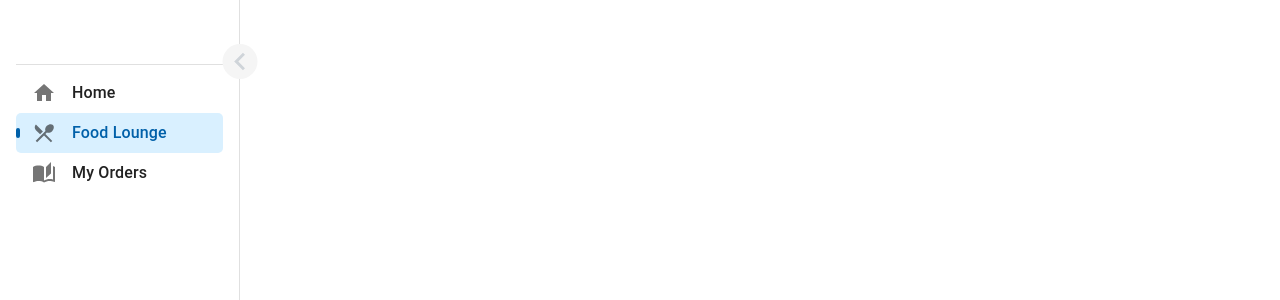
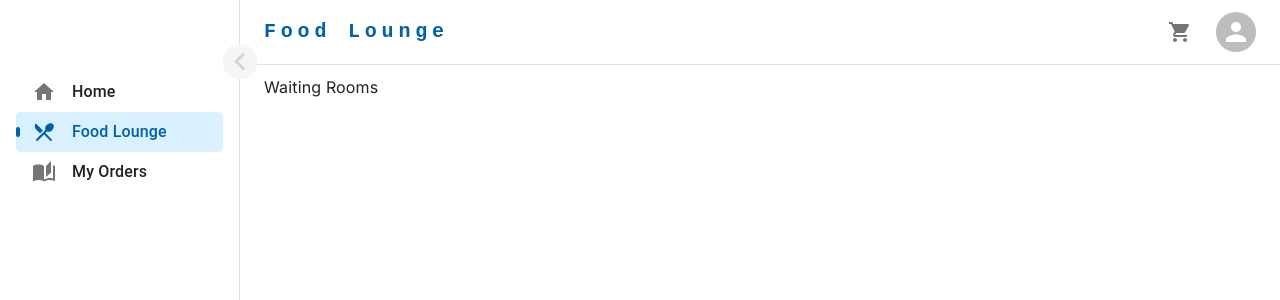
Before and after one commit to nguyentran-se/next-order-together, a Next.js app: page /waiting-room in a window 1280 px wide. Shown: the top 300 px of the page. Built offline with nearby package versions, Linux system fonts and the light colour scheme.

Commit message:
feat: add navbar

```diff
--- a/src/app/layout.tsx
+++ b/src/app/layout.tsx
@@ -23,7 +23,7 @@ export default function RootLayout({ children }: { children: React.ReactNode })
       <body className={inter.className}>
         <ThemeRegistry>
           <main>
-            <Stack>
+            <Stack direction="row">
               <SideBar></SideBar>
               <Stack component="main" flexDirection="column" width="full" sx={{ flexGrow: 1 }}>
                 <Stack>
--- a/src/app/orders/page.tsx
+++ b/src/app/orders/page.tsx
@@ -1,3 +1,3 @@
 export default function MyOrders() {
-  return <></>;
+  return <>Orders</>;
 }
--- a/src/app/waiting-room/page.tsx
+++ b/src/app/waiting-room/page.tsx
@@ -1,3 +1,3 @@
 export default function WaitingRoom() {
-  return <></>;
+  return <>Waiting Rooms</>;
 }
--- a/src/components/ContentArea.component.tsx
+++ b/src/components/ContentArea.component.tsx
@@ -1,5 +1,15 @@
+import { Container } from '@mui/material';
 import React from 'react';
 
 export default function ContentArea({ children }: { children: React.ReactNode }) {
-  return <>{children}</>;
+  return (
+    <Container
+      maxWidth={false}
+      sx={{
+        paddingTop: '10px',
+      }}
+    >
+      {children}
+    </Container>
+  );
 }
--- a/src/components/NavBar.component..tsx
+++ b/src/components/NavBar.component..tsx
@@ -1,9 +1,131 @@
 'use client';
 
-import { Box } from '@mui/material';
+import { sideBarTabs } from '@/constants';
+import ShoppingCartIcon from '@mui/icons-material/ShoppingCart';
+import {
+  AppBar,
+  Avatar,
+  Box,
+  Container,
+  Divider,
+  Drawer,
+  IconButton,
+  Menu,
+  MenuItem,
+  Stack,
+  Toolbar,
+  Tooltip,
+  Typography,
+  useTheme,
+} from '@mui/material';
+import { usePathname } from 'next/navigation';
+import React, { useState, useRef } from 'react';
 
 export default function NavBar() {
-  return <Box>
-    Navbar
-  </Box>;
+  const pathName = usePathname();
+  const theme = useTheme();
+  const [isOrderDrawerOpened, setOrderDrawerOpened] = useState(false);
+  const [isAvatarBtnClicked, setAvatarBtnClicked] = useState(false);
+  const avatarBtnRef = useRef<HTMLButtonElement>(null);
+
+  const toggleDrawer = (open: boolean) => (event: React.KeyboardEvent | React.MouseEvent) => {
+    if (event.type === 'keydown' && ((event as React.KeyboardEvent).key === 'Tab' || (event as React.KeyboardEvent).key === 'Shift')) {
+      return;
+    }
+    setOrderDrawerOpened(open);
+  };
+
+  const page = sideBarTabs.find((tab) => tab.url === pathName)?.displayText;
+  return (
+    <>
+      <React.Fragment key={'rightDrawer'}>
+        <Drawer
+          anchor="right"
+          PaperProps={{
+            sx: {
+              width: 300,
+              paddingTop: '10px',
+              paddingBottom: '10px',
+            },
+          }}
+          open={isOrderDrawerOpened}
+          onClose={toggleDrawer(false)}
+        >
+          <Container>
+            <Typography textAlign='center'>Nothing to show here.</Typography>
+          </Container>
+        </Drawer>
+      </React.Fragment>
+      <AppBar position="static" enableColorOnDark color={'transparent'} elevation={0}>
+        <Container maxWidth={false}>
+          <Toolbar disableGutters>
+            <Stack flexDirection="row" justifyContent="space-between" width="100%" alignItems="center">
+              <Box>
+                <Typography
+                  variant="h6"
+                  noWrap
+                  component="a"
+                  color={theme.palette.primary.main}
+                  href="#"
+                  sx={{
+                    mr: 2,
+                    display: { xs: 'none', md: 'flex' },
+                    fontFamily: 'monospace',
+                    fontWeight: 700,
+                    letterSpacing: '.3rem',
+                    textDecoration: 'none',
+                  }}
+                >
+                  {page}
+                </Typography>
+              </Box>
+
+              {/* TODO: on implementing */}
+              <Stack flexDirection="row" gap={2}>
+                <Box>
+                  <IconButton onClick={toggleDrawer(true)}>
+                    <ShoppingCartIcon />
+                  </IconButton>
+                </Box>
+
+                <Box sx={{ flexGrow: 0 }}>
+                  <Tooltip title="Open settings">
+                    <IconButton ref={avatarBtnRef} sx={{ p: 0 }} onClick={() => setAvatarBtnClicked(true)}>
+                      <Avatar alt="Remy Sharp" />
+                    </IconButton>
+                  </Tooltip>
+                  <Menu
+                    style={{ padding: '0 10px' }}
+                    sx={{ mt: '45px' }}
+                    id="menu-appbar"
+                    anchorEl={avatarBtnRef.current}
+                    anchorOrigin={{
+                      vertical: 'top',
+                      horizontal: 'right',
+                    }}
+                    keepMounted
+                    transformOrigin={{
+                      vertical: 'top',
+                      horizontal: 'right',
+                    }}
+                    open={isAvatarBtnClicked}
+                    onClose={() => setAvatarBtnClicked(false)}
+                  >
+                    <MenuItem>
+                      <Typography textAlign="center">Setting</Typography>
+                    </MenuItem>
+                    <Divider />
+                    <MenuItem>
+                      <Typography textAlign="center">Log out</Typography>
+                    </MenuItem>
+                  </Menu>
+                </Box>
+              </Stack>
+            </Stack>
+          </Toolbar>
+        </Container>
+      </AppBar>
+      <Divider />
+    </>
+  );
 }
--- a/src/components/SideBar.component.tsx
+++ b/src/components/SideBar.component.tsx
@@ -32,7 +32,7 @@ export default function SideBar() {
 
   return (
     <Stack width={isDrawerCollapsed ? drawerWidth['collaped'] : drawerWidth['open']} position="relative">
-      <Stack position={'absolute'} right={0} top="44px" zIndex={1300} sx={{ transform: 'translateX(50%)' }}>
+      <Stack position={'absolute'} right={0} top="44px" zIndex={1200} sx={{ transform: 'translateX(50%)' }}>
         <IconButton
           color="primary"
           sx={{
@@ -51,6 +51,7 @@ export default function SideBar() {
         </IconButton>
       </Stack>
       <Drawer
+        style={{ zIndex: 1199 }}
         sx={{
           flexShrink: 0,
           transition: 'ease-in 0.3s',
@@ -66,7 +67,7 @@ export default function SideBar() {
         anchor="left"
       >
         <Toolbar />
-        <Divider />
+        {/* <Divider /> */}
         <List>
           {sideBarTabs.map((tab, index) => (
             <ListItem key={tab.displayText} disablePadding>
--- a/src/theme/create-theme.ts
+++ b/src/theme/create-theme.ts
@@ -46,6 +46,9 @@ const theme = createTheme({
           '&.Mui-selected': {
             backgroundColor: functionalColors['hoverBg'],
             color: primary[500],
+            '& svg': {
+              fill: primary[500],
+            },
             '&::before': {
               position: 'absolute',
               content: '""',
@@ -68,10 +71,11 @@ const theme = createTheme({
     MuiListItemIcon: {
       styleOverrides: {
         root: {
-          minWidth: '40px'
-        }
-      }
-    }
+          minWidth: '40px',
+        },
+
+      },
+    },
   },
 });
 
```
